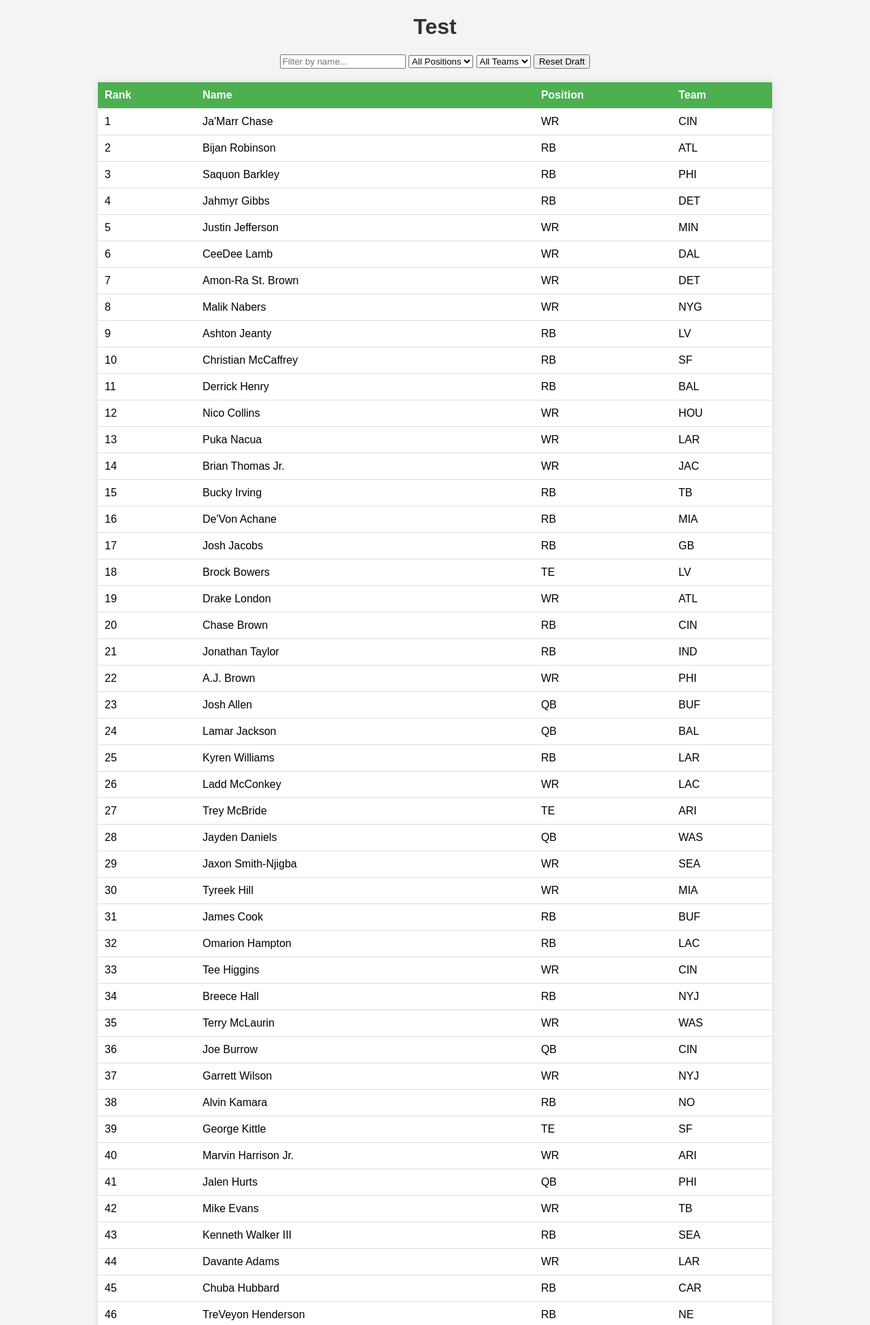
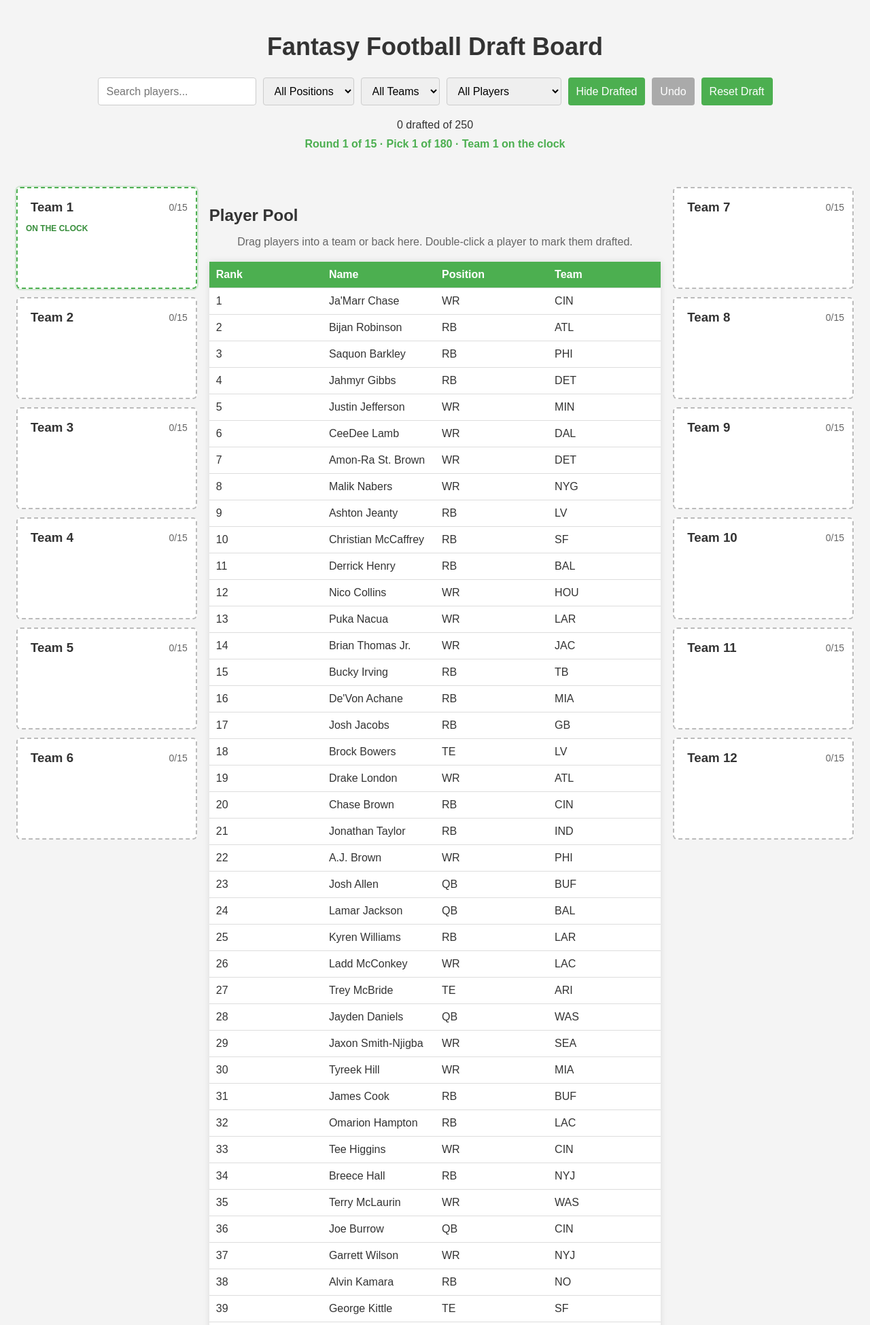
Before and after one commit to daytonhaney/live-draft-ff, a Flask app: page / in a window 1280 px wide. Shown: the top 1949 px of the page at 68% size. Run offline with Flask 3, Linux system fonts and the light colour scheme.

Commit message:
use local storage, add persistence + team boxes

```diff
--- a/static/script.js
+++ b/static/script.js
@@ -1,21 +1,83 @@
 let players = [];
+let draftedPlayers = new Set(
+  JSON.parse(localStorage.getItem("draftedPlayers") || "[]").map(String),
+);
+let teamAssignments = JSON.parse(
+  localStorage.getItem("teamAssignments") || "{}",
+);
+let teamNames = JSON.parse(localStorage.getItem("teamNames") || "{}");
+let draftPick = Number(localStorage.getItem("draftPick") || 0);
+let history = [];
+let hideDrafted = false;
+const teamCount = 12;
+const rosterLimit = 15;
+const roundCount = 15;
+
+for (let index = 1; index <= teamCount; index++) {
+  teamAssignments[`team-${index}`] = teamAssignments[`team-${index}`] || [];
+}
 
 document.addEventListener('DOMContentLoaded', () => {
-    fetch('/players')
-        .then(response => response.json())
-        .then(data => {
+    document
+      .getElementById("name-filter")
+      .addEventListener("input", filterPlayers);
+    document
+      .getElementById("position-filter")
+      .addEventListener("change", filterPlayers);
+    document
+      .getElementById("team-filter")
+      .addEventListener("change", filterPlayers);
+    document
+      .getElementById("draft-status-filter")
+      .addEventListener("change", filterPlayers);
+    document
+      .getElementById("hide-drafted")
+      .addEventListener("click", toggleHideDrafted);
+    document
+      .getElementById("undo-action")
+      .addEventListener("click", undoAction);
+    document
+      .getElementById("reset-draft")
+      .addEventListener("click", resetDrafted);
+    document
+      .getElementById("available-players")
+      .addEventListener("dragover", (event) => event.preventDefault());
+    document
+      .getElementById("available-players")
+      .addEventListener("drop", dropToPool);
+
+    fetch("/players")
+      .then((response) => {
+        if (!response.ok) throw new Error("Unable to load players");
+        return response.json();
+      })
+      .then((data) => {
         players = data;
         populateFilters();
+        renderTeams();
         renderTable(players);
+        renderDraftStatus();
+        document.getElementById("status").textContent = "";
+      })
+      .catch(() => {
+        document.getElementById("status").textContent =
+          "Unable to load players. Please refresh and try again.";
       });
 });
 
 function populateFilters() {
     const positionFilter = document.getElementById('position-filter');
     const teamFilter = document.getElementById('team-filter');
+    const playerOptions = document.getElementById("player-options");
 
     const positions = [...new Set(players.map(p => p.position))];
     const teams = [...new Set(players.map(p => p.team))];
+
+    players.forEach((player) => {
+      const option = document.createElement("option");
+      option.value = player.name;
+      playerOptions.appendChild(option);
+    });
 
     positions.sort().forEach(position => {
         const option = document.createElement('option');
@@ -33,21 +95,167 @@
 }
 
 function renderTable(playersToRender) {
-    const tableBody = document.querySelector('#player-table tbody');
-    tableBody.innerHTML = ''; // Clear existing rows
+  const tableBody = document.querySelector("#player-table tbody");
+  tableBody.innerHTML = "";
 
-    playersToRender.forEach(player => {
-        const row = document.createElement('tr');
-        row.className = 'player-row';
-        row.setAttribute('ondblclick', 'toggleDrafted(this)');
-        row.innerHTML = `
-            <td>${player.rank}</td>
-            <td>${player.name}</td>
-            <td>${player.position}</td>
-            <td>${player.team}</td>
-        `;
+  playersToRender.forEach((player) => {
+    const row = document.createElement("tr");
+    row.className = "player-row";
+    row.draggable = true;
+    row.classList.toggle("drafted", draftedPlayers.has(String(player.rank)));
+    row.addEventListener("dblclick", () =>
+      draftPlayer(player.rank, getCurrentTeamId()),
+    );
+    row.addEventListener("dragstart", (event) => {
+      event.dataTransfer.setData(
+        "text/plain",
+        JSON.stringify({ rank: player.rank, fromTeam: null }),
+      );
+    });
+    [player.rank, player.name, player.position, player.team].forEach(
+      (value) => {
+        const cell = document.createElement("td");
+        cell.textContent = value;
+        row.appendChild(cell);
+      },
+    );
     tableBody.appendChild(row);
   });
+
+  updateSummary();
+}
+
+function renderTeams() {
+  const leftContainer = document.getElementById("left-teams");
+  const rightContainer = document.getElementById("right-teams");
+  leftContainer.innerHTML = "";
+  rightContainer.innerHTML = "";
+
+  for (let index = 1; index <= teamCount; index++) {
+    const teamId = `team-${index}`;
+    const roster = teamAssignments[teamId];
+    const box = document.createElement("article");
+    box.className = "team-box";
+    box.dataset.team = teamId;
+    box.classList.toggle("on-clock", teamId === getCurrentTeamId());
+    box.addEventListener("dragover", (event) => event.preventDefault());
+    box.addEventListener("drop", (event) => dropPlayer(event, teamId));
+
+    const heading = document.createElement("h3");
+    const nameInput = document.createElement("input");
+    nameInput.className = "team-name";
+    nameInput.type = "text";
+    nameInput.maxLength = 30;
+    nameInput.value = teamNames[teamId] || `Team ${index}`;
+    nameInput.setAttribute("aria-label", `Name for team ${index}`);
+    nameInput.addEventListener("input", (event) => {
+      teamNames[teamId] = event.target.value;
+      localStorage.setItem("teamNames", JSON.stringify(teamNames));
+      renderDraftStatus();
+    });
+    nameInput.addEventListener("keydown", (event) => {
+      if (event.key !== "Enter") return;
+      event.preventDefault();
+      teamNames[teamId] = nameInput.value;
+      localStorage.setItem("teamNames", JSON.stringify(teamNames));
+      renderDraftStatus();
+      nameInput.blur();
+    });
+    heading.appendChild(nameInput);
+    const count = document.createElement("span");
+    count.textContent = `${roster.length}/${rosterLimit}`;
+    heading.appendChild(count);
+    box.appendChild(heading);
+
+    if (teamId === getCurrentTeamId() && draftPick < teamCount * roundCount) {
+      const onClock = document.createElement("div");
+      onClock.className = "on-clock-label";
+      onClock.textContent = "On the clock";
+      box.appendChild(onClock);
+    }
+
+    const rosterList = document.createElement("ul");
+    rosterList.className = "roster-list";
+    roster.forEach((rank, rosterIndex) => {
+      const player = players.find((item) => String(item.rank) === String(rank));
+      if (!player) return;
+      const item = document.createElement("li");
+      item.draggable = true;
+      item.textContent = `${rosterIndex >= 10 ? "Bench: " : ""}${player.name} (${player.position})`;
+      item.addEventListener("dragstart", (event) => {
+        event.dataTransfer.setData(
+          "text/plain",
+          JSON.stringify({ rank: player.rank, fromTeam: teamId }),
+        );
+      });
+      rosterList.appendChild(item);
+    });
+    box.appendChild(rosterList);
+    (index <= 6 ? leftContainer : rightContainer).appendChild(box);
+  }
+}
+
+function dropPlayer(event, teamId) {
+  event.preventDefault();
+  const data = JSON.parse(event.dataTransfer.getData("text/plain"));
+  const rank = String(data.rank);
+  const currentTeam = data.fromTeam || findTeam(rank);
+
+  if (currentTeam === teamId || teamAssignments[teamId].length >= rosterLimit)
+    return;
+  if (!currentTeam && teamId !== getCurrentTeamId()) {
+    showDraftMessage(
+      `${teamNames[getCurrentTeamId()] || getCurrentTeamId()} is on the clock.`,
+    );
+    return;
+  }
+  saveHistory();
+  if (currentTeam) {
+    teamAssignments[currentTeam] = teamAssignments[currentTeam].filter(
+      (item) => String(item) !== rank,
+    );
+  }
+  teamAssignments[teamId].push(rank);
+  draftedPlayers.add(rank);
+  if (!currentTeam) draftPick++;
+  saveDraftState();
+  renderTeams();
+  filterPlayers();
+  renderDraftStatus();
+}
+
+function dropToPool(event) {
+  event.preventDefault();
+  const data = JSON.parse(event.dataTransfer.getData("text/plain"));
+  const rank = String(data.rank);
+  saveHistory();
+  removeFromTeam(rank);
+  draftedPlayers.delete(rank);
+  saveDraftState();
+  renderTeams();
+  filterPlayers();
+  renderDraftStatus();
+}
+
+function findTeam(rank) {
+  return Object.keys(teamAssignments).find((teamId) =>
+    teamAssignments[teamId].some((item) => String(item) === String(rank)),
+  );
+}
+
+function removeFromTeam(rank) {
+  const teamId = findTeam(rank);
+  if (!teamId) return;
+  teamAssignments[teamId] = teamAssignments[teamId].filter(
+    (item) => String(item) !== String(rank),
+  );
+}
+
+function saveDraftState() {
+  localStorage.setItem("draftedPlayers", JSON.stringify([...draftedPlayers]));
+  localStorage.setItem("teamAssignments", JSON.stringify(teamAssignments));
+  localStorage.setItem("draftPick", String(draftPick));
+  document.getElementById("undo-action").disabled = history.length === 0;
 }
 
 
@@ -55,24 +263,135 @@
     const nameFilter = document.getElementById('name-filter').value.toLowerCase();
     const positionFilter = document.getElementById('position-filter').value;
     const teamFilter = document.getElementById('team-filter').value;
+    const draftStatusFilter = document.getElementById(
+      "draft-status-filter",
+    ).value;
 
     const filteredPlayers = players.filter(player => {
         const nameMatch = player.name.toLowerCase().includes(nameFilter);
         const positionMatch = !positionFilter || player.position === positionFilter;
         const teamMatch = !teamFilter || player.team === teamFilter;
-        return nameMatch && positionMatch && teamMatch;
+        const isDrafted = draftedPlayers.has(String(player.rank));
+        const statusMatch = hideDrafted
+          ? !isDrafted
+          : draftStatusFilter === "all" ||
+            (draftStatusFilter === "drafted" && isDrafted) ||
+            (draftStatusFilter === "available" && !isDrafted);
+        return nameMatch && positionMatch && teamMatch && statusMatch;
     });
 
     renderTable(filteredPlayers);
 }
 
-function toggleDrafted(row) {
-    row.classList.toggle('drafted');
+function draftPlayer(rank, teamId) {
+  const key = String(rank);
+  if (findTeam(key)) {
+    saveHistory();
+    removeFromTeam(key);
+    draftedPlayers.delete(key);
+  } else {
+    if (draftPick >= teamCount * roundCount) {
+      showDraftMessage("The draft is complete.");
+      return;
+    }
+    if (teamAssignments[teamId].length >= rosterLimit) {
+      showDraftMessage(
+        `${teamNames[teamId] || teamId} already has 15 players.`,
+      );
+      return;
+    }
+    saveHistory();
+    teamAssignments[teamId].push(key);
+    draftedPlayers.add(key);
+    draftPick++;
+  }
+  saveDraftState();
+  renderTeams();
+  filterPlayers();
+  renderDraftStatus();
 }
 
 function resetDrafted() {
-    const rows = document.querySelectorAll('.player-row');
-    rows.forEach(row => row.classList.remove('drafted'));
-    // Re-apply filters after resetting draft
+  if (
+    !window.confirm(
+      "Reset the entire draft? This will clear all rosters, team names, drafted players, and draft progress.",
+    )
+  )
+    return;
+  saveHistory();
+  draftedPlayers.clear();
+  Object.keys(teamAssignments).forEach((teamId) => {
+    teamAssignments[teamId] = [];
+  });
+  teamNames = {};
+  draftPick = 0;
+  localStorage.removeItem("draftedPlayers");
+  localStorage.removeItem("teamAssignments");
+  localStorage.removeItem("teamNames");
+  renderTeams();
+  filterPlayers();
+  renderDraftStatus();
+}
+
+function updateSummary() {
+  const count = draftedPlayers.size;
+  document.getElementById("draft-summary").textContent =
+    `${count} drafted of ${players.length}`;
+}
+
+function toggleHideDrafted() {
+  hideDrafted = !hideDrafted;
+  document.getElementById("hide-drafted").textContent = hideDrafted
+    ? "Show Drafted"
+    : "Hide Drafted";
   filterPlayers();
 }
+
+function getCurrentTeamId() {
+  const round = Math.floor(draftPick / teamCount);
+  const position = draftPick % teamCount;
+  const teamIndex = round % 2 === 0 ? position + 1 : teamCount - position;
+  return `team-${teamIndex}`;
+}
+
+function renderDraftStatus() {
+  const status = document.getElementById("draft-status");
+  if (draftPick >= teamCount * roundCount) {
+    status.textContent = "Draft complete";
+    return;
+  }
+  const round = Math.floor(draftPick / teamCount) + 1;
+  const pick = draftPick + 1;
+  const teamId = getCurrentTeamId();
+  status.textContent = `Round ${round} of ${roundCount} · Pick ${pick} of ${teamCount * roundCount} · ${teamNames[teamId] || teamId.replace("team-", "Team ")} on the clock`;
+}
+
+function saveHistory() {
+  history.push({
+    draftedPlayers: [...draftedPlayers],
+    teamAssignments: JSON.parse(JSON.stringify(teamAssignments)),
+    teamNames: JSON.parse(JSON.stringify(teamNames)),
+    draftPick,
+  });
+}
+
+function undoAction() {
+  const previous = history.pop();
+  if (!previous) return;
+  draftedPlayers = new Set(previous.draftedPlayers);
+  teamAssignments = previous.teamAssignments;
+  teamNames = previous.teamNames;
+  draftPick = previous.draftPick;
+  saveDraftState();
+  renderTeams();
+  filterPlayers();
+  renderDraftStatus();
+}
+
+function showDraftMessage(message) {
+  const status = document.getElementById("status");
+  status.textContent = message;
+  window.setTimeout(() => {
+    if (status.textContent === message) status.textContent = "";
+  }, 3000);
+}
--- a/static/style.css
+++ b/static/style.css
@@ -1,18 +1,34 @@
+* {
+    box-sizing: border-box;
+}
+
 body {
     font-family: Arial, sans-serif;
-    margin: 20px;
+    margin: 0;
+    padding: 24px;
     background-color: #f4f4f4;
+    color: #333;
+    overflow-x: hidden;
 }
 
 h1 {
+    max-width: 100%;
+    font-size: clamp(28px, 7vw, 36px);
     text-align: center;
     color: #333;
+    overflow-wrap: anywhere;
+}
+
+h2 {
+    width: min(100%, 1000px);
+    margin: 28px auto 10px;
 }
 
 table {
-    width: 80%;
+    width: min(100%, 1000px);
     margin: 20px auto;
     border-collapse: collapse;
+    table-layout: fixed;
     background-color: #fff;
     box-shadow: 0 0 10px rgba(0, 0, 0, 0.1);
 }
@@ -39,6 +55,171 @@
 }
 
 #filter-container {
-    text-align: center;
+    display: flex;
+    flex-wrap: wrap;
+    gap: 10px;
+    justify-content: center;
     margin-bottom: 20px;
 }
+
+#filter-container input,
+#filter-container select,
+#filter-container button {
+    padding: 10px 12px;
+    border: 1px solid #ccc;
+    border-radius: 4px;
+    font: inherit;
+}
+
+#filter-container button {
+    background-color: #4CAF50;
+    color: white;
+    border: 0;
+    cursor: pointer;
+}
+
+#filter-container button:hover {
+    background-color: #388e3c;
+}
+
+#filter-container button:disabled {
+    background-color: #aaa;
+    cursor: not-allowed;
+}
+
+#draft-summary,
+#draft-status,
+#status {
+    width: min(100%, 1000px);
+    margin: 10px auto;
+    text-align: center;
+}
+
+#draft-status {
+    font-weight: bold;
+    color: #4CAF50;
+}
+
+#draft-layout {
+    width: min(100%, 1800px);
+    margin: 24px auto;
+    display: grid;
+    grid-template-columns: minmax(190px, 1fr) minmax(500px, 2.5fr) minmax(190px, 1fr);
+    gap: 18px;
+}
+
+.team-box {
+    min-width: 0;
+    min-height: 150px;
+    padding: 12px;
+    background: #fff;
+    border: 2px dashed #bbb;
+    border-radius: 6px;
+}
+
+.team-box.on-clock {
+    border-color: #4CAF50;
+    box-shadow: 0 0 0 2px rgba(76, 175, 80, 0.2);
+}
+
+.on-clock-label {
+    margin: -2px 0 8px;
+    color: #388e3c;
+    font-size: 12px;
+    font-weight: bold;
+    text-transform: uppercase;
+}
+
+.team-column {
+    display: flex;
+    flex-direction: column;
+    gap: 12px;
+}
+
+.team-box h3 {
+    display: flex;
+    justify-content: space-between;
+    align-items: center;
+    margin: 0 0 10px;
+    color: #333;
+}
+
+.team-name {
+    min-width: 0;
+    width: 100%;
+    padding: 4px 6px;
+    border: 1px solid transparent;
+    border-radius: 3px;
+    background: transparent;
+    color: #333;
+    font: inherit;
+    font-weight: bold;
+}
+
+.team-name:hover,
+.team-name:focus {
+    border-color: #bbb;
+    background: #fff;
+    outline: none;
+}
+
+.team-box h3 span {
+    color: #666;
+    font-size: 14px;
+    font-weight: normal;
+}
+
+.roster-list {
+    margin: 0;
+    padding: 0;
+    list-style: none;
+}
+
+.roster-list li {
+    padding: 5px 0;
+    border-bottom: 1px solid #eee;
+    cursor: grab;
+    font-size: 14px;
+    overflow-wrap: anywhere;
+}
+
+#available-players {
+    min-width: 0;
+}
+
+#available-players p {
+    text-align: center;
+    color: #666;
+}
+
+#status {
+    min-height: 20px;
+    color: #666;
+}
+
+.player-row {
+    cursor: pointer;
+}
+
+@media (max-width: 1000px) {
+    body {
+        padding: 12px;
+    }
+
+    table {
+        font-size: 14px;
+        width: 100%;
+    }
+
+    th, td {
+        padding: 8px 6px;
+    }
+
+    #draft-layout {
+        grid-template-columns: 1fr;
+    }
+
+    #available-players {
+        grid-row: 1;
+    }
+}
--- a/templates/index.html
+++ b/templates/index.html
@@ -3,22 +3,38 @@
 <head>
     <meta charset="UTF-8">
     <meta name="viewport" content="width=device-width, initial-scale=1.0">
-    <title>Test</title>
-    <link rel="icon" href="static/favicon.ico" type="image/x-icon">
+    <title>Fantasy Football Draft Board</title>
+    <link rel="icon" href="{{ url_for('static', filename='favicon.ico') }}" type="image/x-icon">
     <link rel="stylesheet" href="{{ url_for('static', filename='style.css') }}">
 </head>
 <body>
-    <h1>Test</h1>
+    <h1>Fantasy Football Draft Board</h1>
     <div id="filter-container">
-        <input type="text" id="name-filter" onkeyup="filterPlayers()" placeholder="Filter by name...">
-        <select id="position-filter" onchange="filterPlayers()">
+        <input type="text" id="name-filter" list="player-options" placeholder="Search players...">
+        <datalist id="player-options"></datalist>
+        <select id="position-filter">
             <option value="">All Positions</option>
         </select>
-        <select id="team-filter" onchange="filterPlayers()">
+        <select id="team-filter">
             <option value="">All Teams</option>
         </select>
-        <button onclick="resetDrafted()">Reset Draft</button>
+        <select id="draft-status-filter">
+            <option value="all">All Players</option>
+            <option value="available">Available Players</option>
+            <option value="drafted">Drafted Players</option>
+        </select>
+        <button id="hide-drafted">Hide Drafted</button>
+        <button id="undo-action" disabled>Undo</button>
+        <button id="reset-draft">Reset Draft</button>
     </div>
+    <div id="draft-summary" aria-live="polite">0 drafted</div>
+    <div id="draft-status" aria-live="polite"></div>
+    <div id="status" aria-live="polite">Loading players...</div>
+    <main id="draft-layout">
+        <section id="left-teams" class="team-column" aria-label="Fantasy teams 1 through 6"></section>
+        <section id="available-players" aria-label="Available players">
+            <h2>Player Pool</h2>
+            <p>Drag players into a team or back here. Double-click a player to mark them drafted.</p>
             <table id="player-table">
                 <thead>
                     <tr>
@@ -28,17 +44,11 @@
                         <th>Team</th>
                     </tr>
                 </thead>
-        <tbody>
-            {% for player in players %}
-            <tr class="player-row" ondblclick="toggleDrafted(this)">
-                <td>{{ player.rank }}</td>
-                <td>{{ player.name }}</td>
-                <td>{{ player.position }}</td>
-                <td>{{ player.team }}</td>
-            </tr>
-            {% endfor %}
-        </tbody>
+                <tbody></tbody>
             </table>
+        </section>
+        <section id="right-teams" class="team-column" aria-label="Fantasy teams 7 through 12"></section>
+    </main>
     <script src="{{ url_for('static', filename='script.js') }}"></script>
 </body>
 </html>
```
Also changed, not shown: app.py (line endings or trailing spaces), readme.md, 1 other file. Lines whose indentation alone changed are shown as unchanged.
